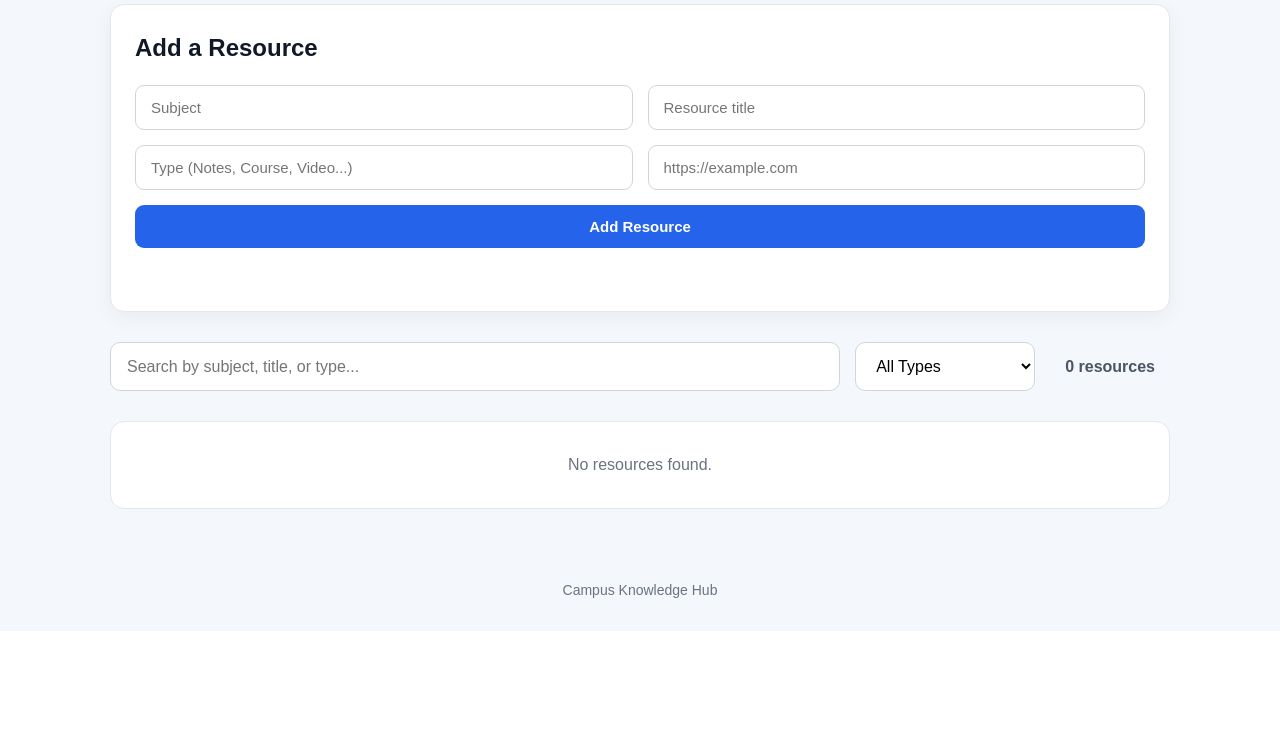
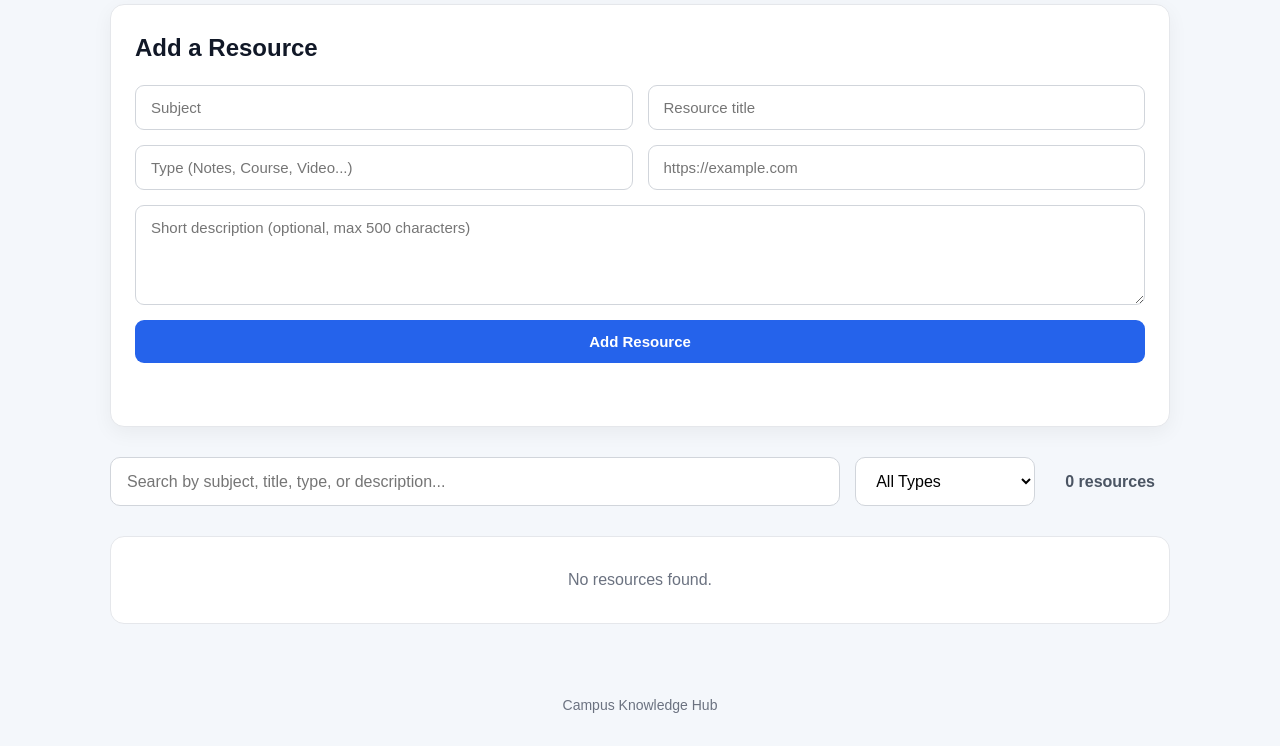
Before and after one commit to nishantekka2007-sys/campus-knowledge-hub, a FastAPI app: page / in a window 1280 px wide. Shown: the part 242-988 px from the top of the page. Before the commit the page ends 840 px from the top, so only its background shows below. Run offline with FastAPI, Linux system fonts and the light colour scheme; data that the repository does not hold is empty.

Commit message:
Add resource descriptions to frontend

```diff
--- a/templates/index.html
+++ b/templates/index.html
@@ -66,16 +66,25 @@
             gap: 15px;
         }
 
-        .resource-form input {
+        .resource-form input,
+        .resource-form textarea {
             width: 100%;
             padding: 13px 15px;
             border: 1px solid #d1d5db;
             border-radius: 9px;
             font-size: 15px;
             outline: none;
+            font-family: inherit;
         }
 
-        .resource-form input:focus {
+        .resource-form textarea {
+            grid-column: 1 / -1;
+            min-height: 100px;
+            resize: vertical;
+        }
+
+        .resource-form input:focus,
+        .resource-form textarea:focus {
             border-color: #2563eb;
         }
 
@@ -173,6 +182,15 @@
             color: #4b5563;
         }
 
+        .description {
+            margin-top: 12px;
+            padding: 12px;
+            background: #f9fafb;
+            border-radius: 9px;
+            color: #4b5563;
+            white-space: pre-wrap;
+        }
+
         .badge {
             display: inline-block;
             background: #e5edff;
@@ -268,6 +286,10 @@
                 grid-template-columns: 1fr;
             }
 
+            .resource-form textarea {
+                grid-column: auto;
+            }
+
             .search-box,
             .type-filter {
                 width: 100%;
@@ -326,6 +348,12 @@
                     required
                 >
 
+                <textarea
+                    id="description"
+                    placeholder="Short description (optional, max 500 characters)"
+                    maxlength="500"
+                ></textarea>
+
                 <button type="submit" class="form-button">
                     Add Resource
                 </button>
@@ -341,7 +369,7 @@
                 type="text"
                 id="searchInput"
                 class="search-box"
-                placeholder="Search by subject, title, or type..."
+                placeholder="Search by subject, title, type, or description..."
             >
 
             <select id="typeFilter" class="type-filter">
@@ -372,7 +400,9 @@
 
 
         async function loadResources() {
+
             try {
+
                 const response = await fetch("/resources");
 
                 if (!response.ok) {
@@ -447,10 +477,14 @@
 
             const filteredResources = allResources.filter(resource => {
 
+                const description =
+                    (resource.description || "").toLowerCase();
+
                 const matchesSearch =
                     resource.subject.toLowerCase().includes(keyword) ||
                     resource.title.toLowerCase().includes(keyword) ||
-                    resource.resource_type.toLowerCase().includes(keyword);
+                    resource.resource_type.toLowerCase().includes(keyword) ||
+                    description.includes(keyword);
 
                 const matchesType =
                     !selectedType ||
@@ -498,6 +532,17 @@
                         <strong>Subject:</strong>
                         ${escapeHtml(resource.subject)}
                     </p>
+
+                    ${
+                        resource.description
+                            ? `
+                                <div class="description">
+                                    <strong>Description:</strong><br>
+                                    ${escapeHtml(resource.description)}
+                                </div>
+                              `
+                            : ""
+                    }
 
                     <a
                         class="resource-link"
@@ -579,7 +624,10 @@
                         document.getElementById("resourceType").value.trim(),
 
                     link:
-                        document.getElementById("link").value.trim()
+                        document.getElementById("link").value.trim(),
+
+                    description:
+                        document.getElementById("description").value.trim()
                 };
 
                 message.textContent = "Adding resource...";
@@ -709,6 +757,15 @@
                 return;
             }
 
+            const description = prompt(
+                "Description:",
+                resource.description || ""
+            );
+
+            if (description === null) {
+                return;
+            }
+
             try {
 
                 const response = await fetch(
@@ -732,7 +789,10 @@
                                 resourceType.trim(),
 
                             link:
-                                link.trim()
+                                link.trim(),
+
+                            description:
+                                description.trim()
                         })
                     }
                 );
```
